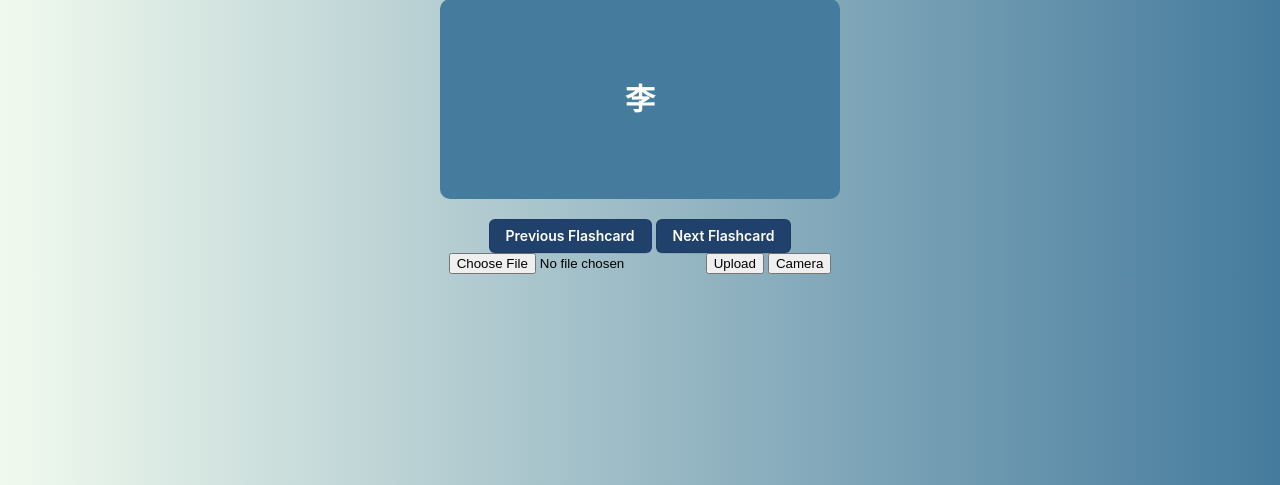
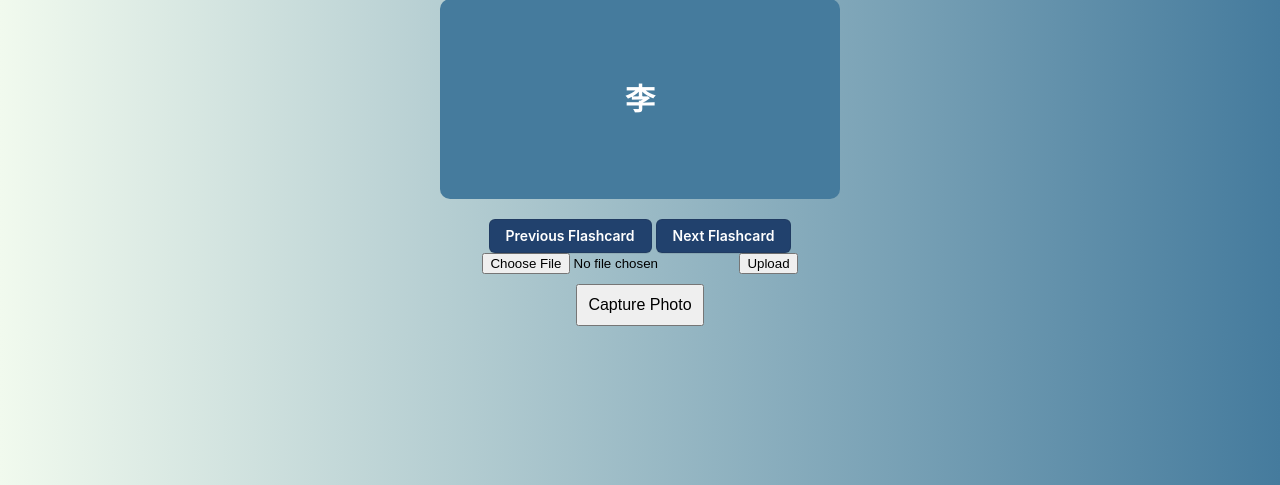
Before and after one commit to Jason10293/QHacks2024---Fluent-Flashcards, a Flask app: page / in a window 1280 px wide. Shown: the part 315-800 px from the top of the page. Run offline with Flask 3, Linux system fonts and the light colour scheme.

Commit message:
Added capture photo button.

```diff
--- a/static/script/script.js
+++ b/static/script/script.js
@@ -110,6 +110,10 @@ function getColor(x, y, offset) {
   return `rgb(${r},${g},${b})`;
 }
 
+var videoElement = document.getElementById('video');
+var canvas = document.createElement('canvas');
+var captureButton = document.getElementById('captureButton');
+
  // Check if the browser supports the getUserMedia API
  if (navigator.mediaDevices && navigator.mediaDevices.getUserMedia) {
   // Access the user's camera
@@ -125,3 +129,25 @@ function getColor(x, y, offset) {
 } else {
   console.error('getUserMedia is not supported in this browser');
 }
+
+function capturePhoto() {
+  videoElement.pause();
+
+  console.log("Capturing photo...")
+
+  canvas.width = videoElement.videoWidth;
+  canvas.height = videoElement.videoHeight;
+
+  var photoElement = new Image();
+  photoElement.src = canvas.toDataURL('image/png');
+
+  document.body.appendChild(photoElement);
+
+  // Save the captured photo by simulating a download
+  var link = document.createElement('a');
+  link.href = canvas.toDataURL('image/png');
+  link.download = 'captured_photo.png';
+  link.click();
+
+  videoElement.play();
+}
--- a/templates/index.html
+++ b/templates/index.html
@@ -17,6 +17,13 @@
         max-width: 300px;
         margin: 20px auto;
       }
+      #captureButton {
+      display: block;
+      margin: 10px auto;
+      padding: 10px;
+      font-size: 16px;
+      cursor: pointer;
+    }
     </style>
   </head>
   <body>
@@ -32,6 +39,6 @@
     <script src="../static/script/script.js"></script>
     <input type="file" id="myFile" name="filename" />
     <button onclick="uploadFile()">Upload</button>
-    <button onclick="change_page()">Camera</button>
+    <button id="captureButton" onclick="capturePhoto()">Capture Photo</button>
   </body>
 </html>
```
